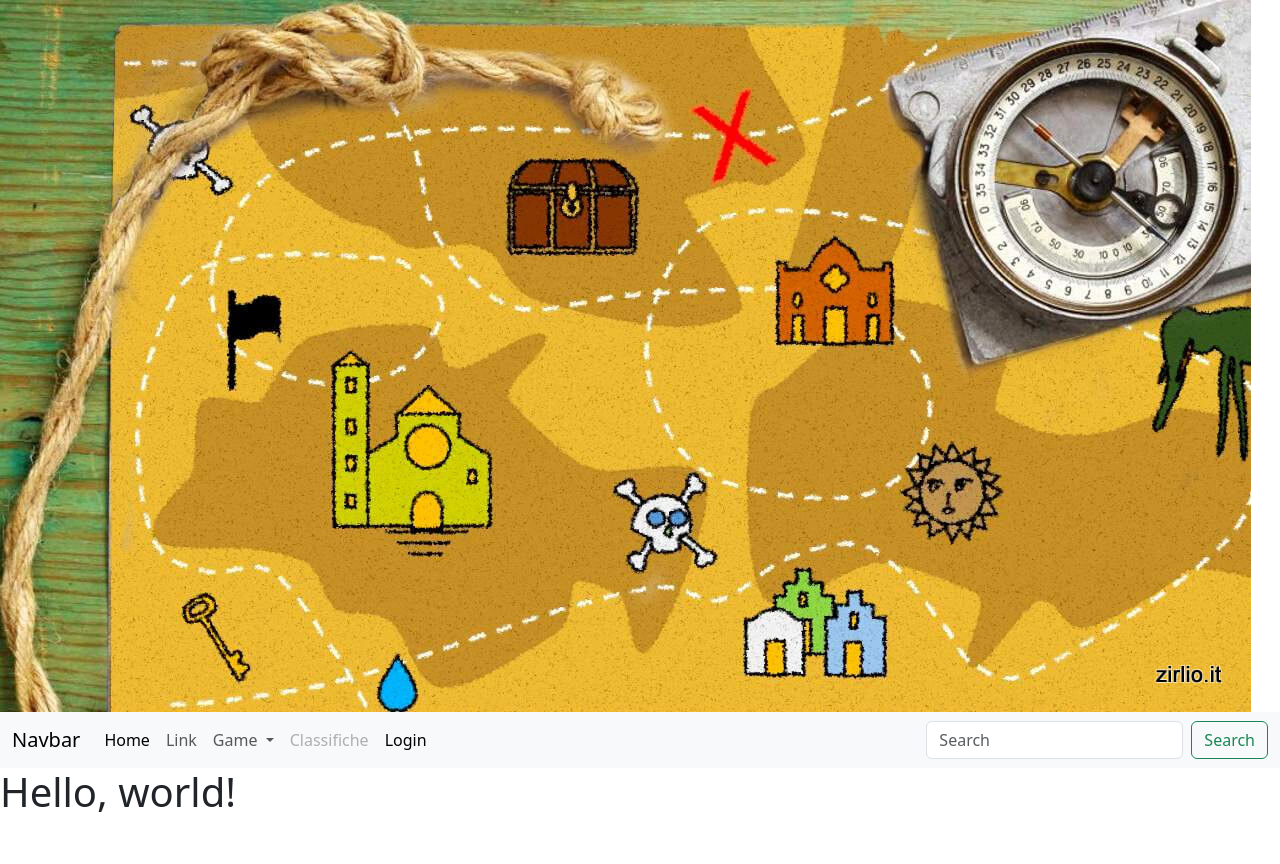
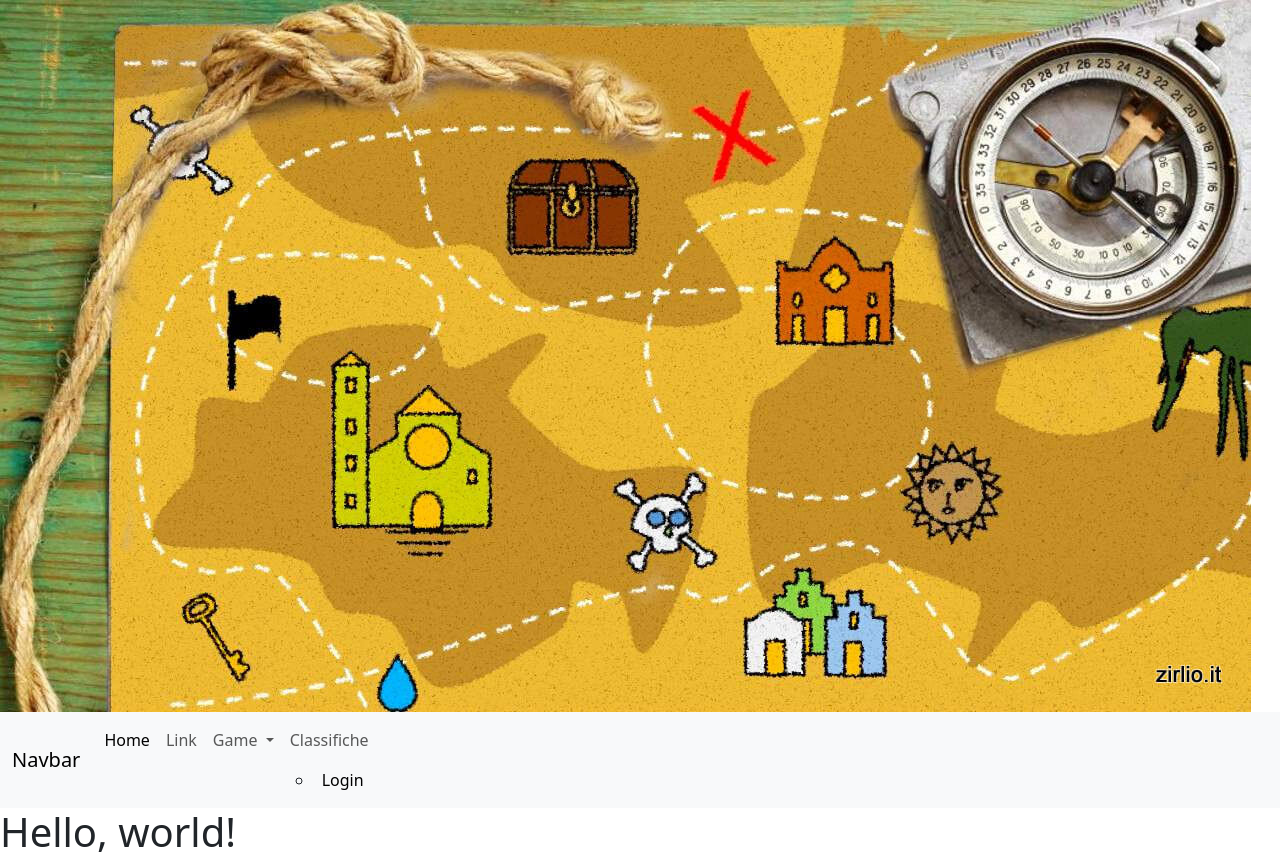
Before and after one commit to cristian-angiuli/Caccia-al-tesoro3C, a website: page index.html in a window 1280 px wide. Before the commit the page ends 824 px from the top, so only its background shows below. Drawn offline with nearby package versions, Linux system fonts and the light colour scheme.

Commit message:
Update index.html

```diff
--- a/index.html
+++ b/index.html
@@ -32,16 +32,12 @@
           </ul>
         </li>
         <li class="nav-item">
-          <a class="nav-link disabled" aria-disabled="true">Classifiche</a>
-        </li>
+          <a class="nav-link">Classifiche</a>
+        <ul class"navbar-nav">
         <li class="nav-item">
-          <a class="nav-link active" aria-current="page" href="#">Login</a>
+           <a class="nav-link active" aria-current="page" href="#">Login</a>
         </li>
       </ul>
-      <form class="d-flex" role="search">
-        <input class="form-control me-2" type="search" placeholder="Search" aria-label="Search">
-        <button class="btn btn-outline-success" type="submit">Search</button>
-      </form>
     </div>
   </div>
 </nav>
```
